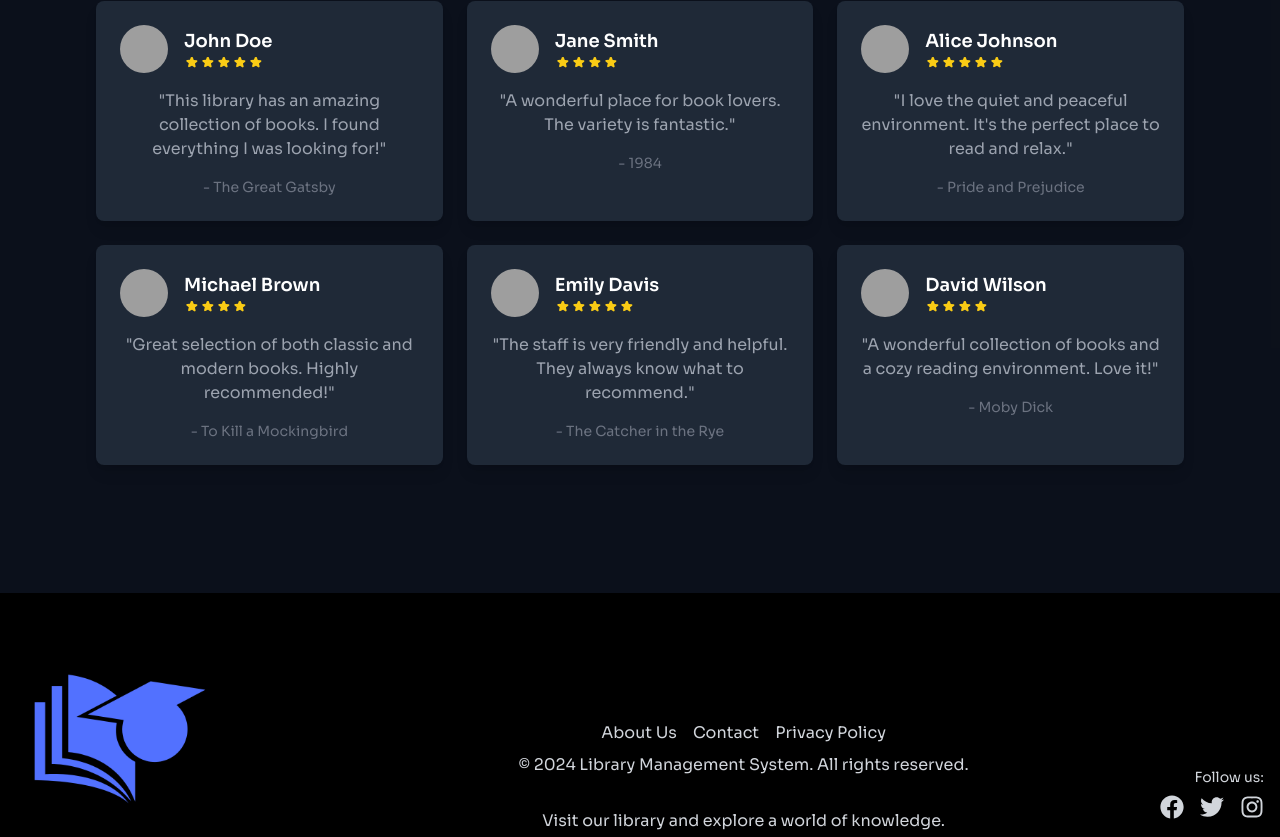
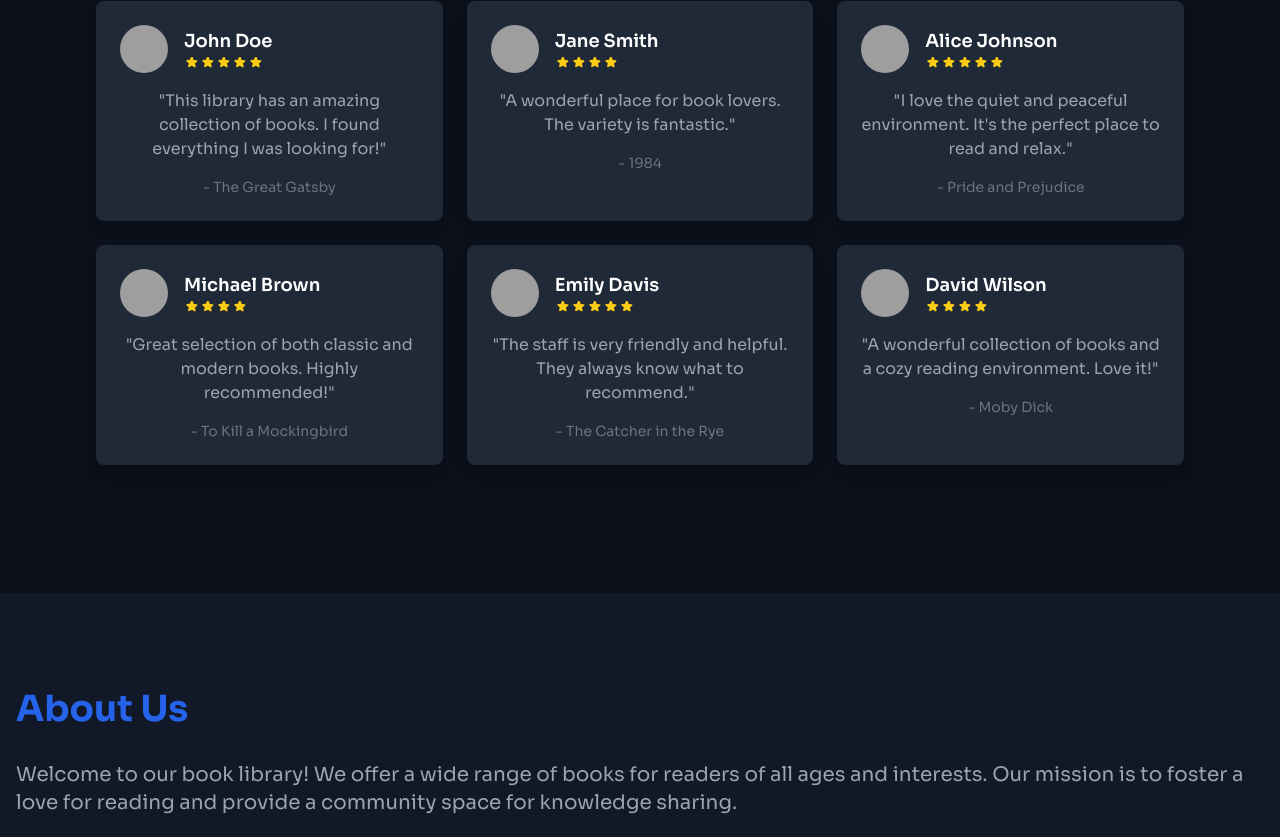
Before and after one commit to Nur-Araf/ShelfSpace, a React (Vite) app: page / in a window 1280 px wide. Shown: the part 1939-2776 px from the top of the page. Built offline with nearby package versions, Linux system fonts and the light colour scheme; no server answers; grey boxes are pictures that could not be loaded.

Commit message:
About us page

```diff
--- /dev/null
+++ b/src/components/landingPage/AboutUs.jsx
@@ -0,0 +1,83 @@
+import { motion } from "framer-motion";
+
+const AboutUs = () => {
+  return (
+    <section className="py-16 lg:py-24 bg-gray-900 text-white">
+      <div className="container mx-auto px-4">
+        <motion.h2
+          className="text-4xl font-bold mb-8 text-blue-600"
+          initial={{ opacity: 0 }}
+          whileInView={{ opacity: 1 }}
+          viewport={{ once: true }}
+          transition={{ duration: 1 }}
+        >
+          About Us
+        </motion.h2>
+
+        <motion.p
+          className="text-xl text-gray-400 mb-8"
+          initial={{ opacity: 0 }}
+          whileInView={{ opacity: 1 }}
+          viewport={{ once: true }}
+          transition={{ duration: 1, delay: 0.2 }}
+        >
+          Welcome to our book library! We offer a wide range of books for
+          readers of all ages and interests. Our mission is to foster a love for
+          reading and provide a community space for knowledge sharing.
+        </motion.p>
+
+        <div className="flex justify-center items-center gap-12">
+          <motion.div
+            className="w-48 h-48 bg-blue-600 rounded-full hidden md:flex justify-center items-center text-white shadow-lg"
+            initial={{ opacity: 0 }}
+            whileInView={{ opacity: 1 }}
+            viewport={{ once: true }}
+            animate={{
+              x: ["0%", "200%", "0%"], // Move back and forth across the X-axis
+            }}
+            transition={{
+              duration: 4, // Duration for one complete cycle
+              repeat: Infinity, // Keep repeating the animation
+              repeatType: "loop", // Loop the animation indefinitely
+              ease: "easeInOut", // Smooth ease
+            }}
+          >
+            <span className="text-4xl">📚</span>
+          </motion.div>
+
+          <motion.div
+            className="w-48 h-48 bg-gray-700 rounded-full hidden md:flex justify-center items-center text-white shadow-lg"
+            initial={{ opacity: 0 }}
+            whileInView={{ opacity: 1 }}
+            viewport={{ once: true }}
+            animate={{
+              x: ["0%", "-200%", "0%"], // Move back and forth in the opposite direction
+            }}
+            transition={{
+              duration: 4,
+              repeat: Infinity,
+              repeatType: "loop",
+              ease: "easeInOut",
+            }}
+          >
+            <span className="text-4xl">🤝</span>
+          </motion.div>
+        </div>
+
+        <motion.p
+          className="text-xl text-gray-400 mt-8"
+          initial={{ opacity: 0 }}
+          whileInView={{ opacity: 1 }}
+          viewport={{ once: true }}
+          transition={{ duration: 1, delay: 0.4 }}
+        >
+          Our library is not just about books, it&apos;s about building a
+          community where people can connect, learn, and grow together. Join us
+          and be a part of our journey!
+        </motion.p>
+      </div>
+    </section>
+  );
+};
+
+export default AboutUs;
--- a/src/components/pages/LandingPage.jsx
+++ b/src/components/pages/LandingPage.jsx
@@ -1,3 +1,4 @@
+import AboutUs from "../landingPage/AboutUs";
 import BannerSlider from "../landingPage/BannerSlider";
 import BookCatagories from "../landingPage/BookCatagories";
 import FeedBack from "../landingPage/FeedBack";
@@ -8,6 +9,7 @@ const LandingPage = () => {
       <BannerSlider />
       <BookCatagories />
       <FeedBack />
+      <AboutUs />
     </>
   );
 };
```
